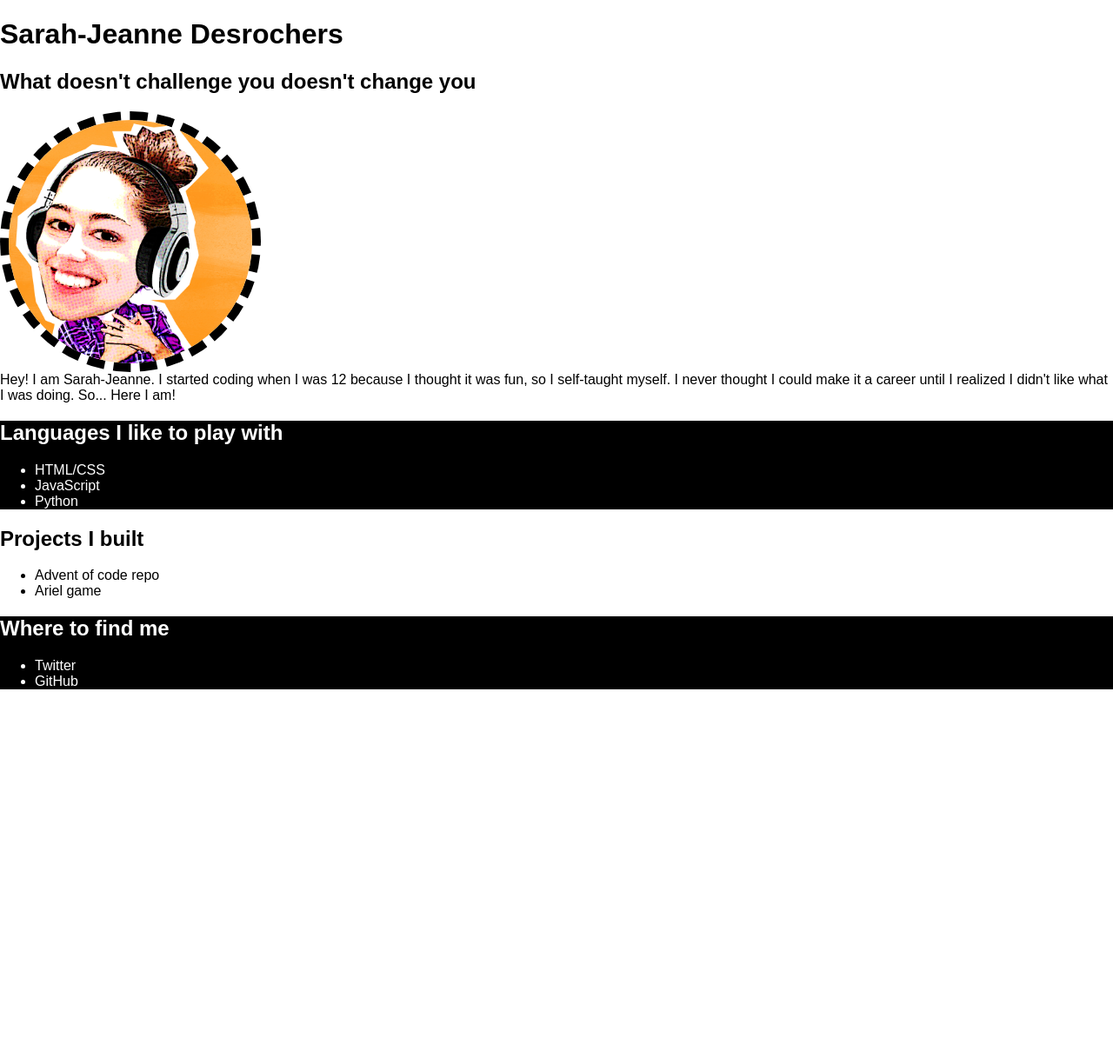
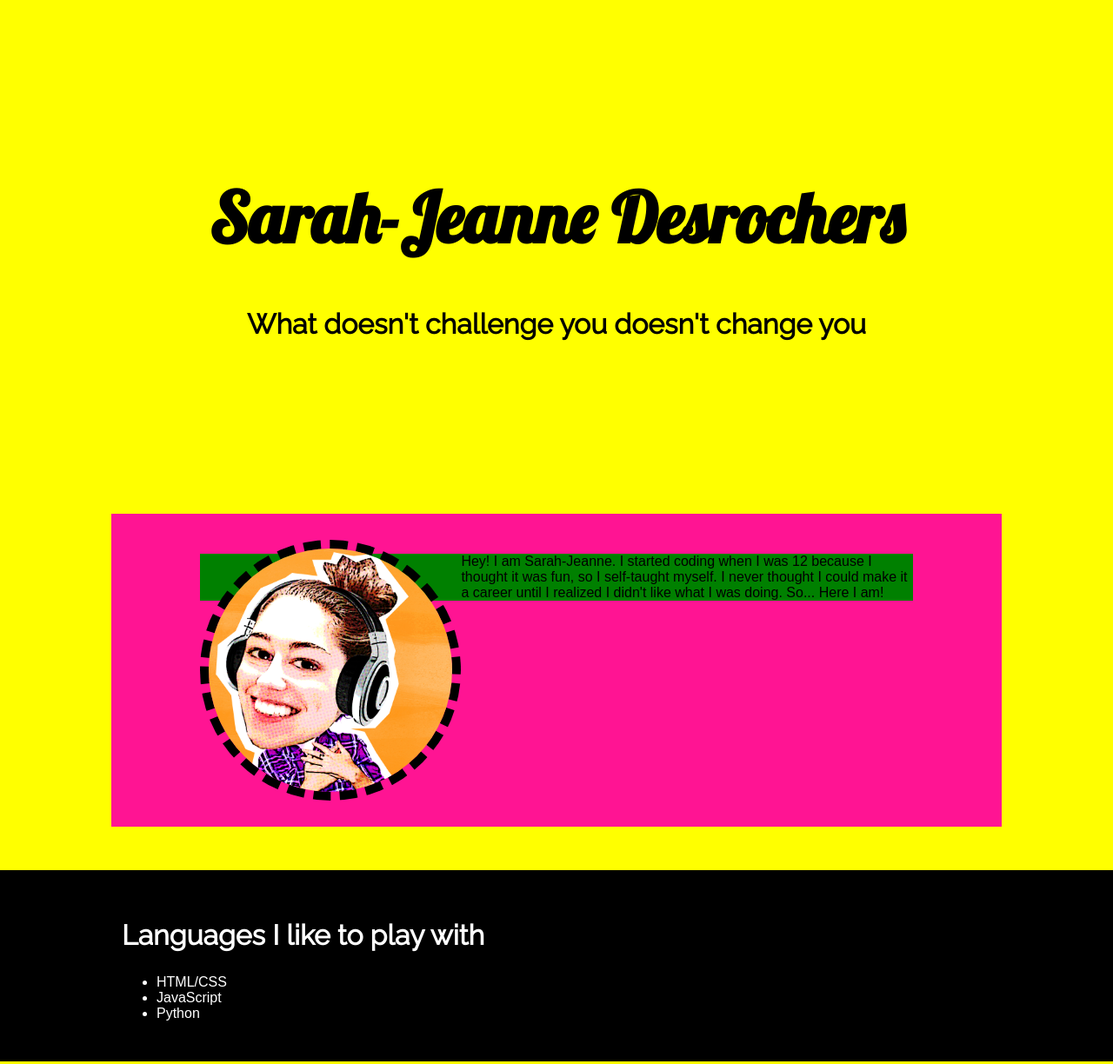
Before and after one commit to Sarahjdes/my-portfolio, a plain HTML site: page index.html in a window 1280 px wide. Shown: the top 1224 px of the page at 87% size. Before the commit the page ends 809 px from the top, so only its background shows below. Drawn offline with Linux system fonts and the light colour scheme.

Commit message:
added some more CSS, played with divs (Day04 #100DaysOfCode)

```diff
--- a/css/style.css
+++ b/css/style.css
@@ -3,6 +3,37 @@ html {
 }
 *, *:before, *:after {
     box-sizing: inherit;
+}
+.clearfix:after {
+      content: "";
+        display: table;
+          clear: both;
+}
+body {
+    background-color: yellow;
+}
+header {
+    margin: 200px auto;
+    text-align: center;
+}
+h1 {
+    font-family: 'Lobster', cursive;
+    font-size: 80px;
+}
+h2 {
+    font-family: 'Raleway', sans-serif;
+    font-size: 32px;
+}
+.content-wrap {
+    max-width: 1000px;
+    width: 80%;
+    margin: 50px auto;
+    padding: 30px 0;
+}
+.profile {
+    width: 80%;
+    background-color: deeppink;
+    margin: 0 auto;
 }
 .profile img {
     border-radius: 50%;
@@ -11,6 +42,10 @@ html {
     border-color: black;
     border-padding: 100px;
     width: 300px;
+    float: left;
+}
+.summary {
+    background-color: green;
 }
 .languages {
   color: white;
--- a/index.html
+++ b/index.html
@@ -1,8 +1,9 @@
 <head>
     <title>My Portfolio</title>
     <meta charset="utf-8">
+    <link rel="stylesheet" type="text/css" href="css/normalize.css">
     <link rel="stylesheet" type="text/css" href="css/style.css">
-    <link rel="stylesheet" type="text/css" href="css/normalize.css">
+    <link href="https://fonts.googleapis.com/css?family=Lobster|Raleway" rel="stylesheet">
 </head>
 <body>
     <header>
@@ -10,31 +11,39 @@
         <h2>What doesn't challenge you doesn't change you</h2>
     </header>
     <section class="profile">
+        <div class="content-wrap clearfix">
             <img src="images/SarahJea.jpg">
             <div class="summary">
-            Hey! I am Sarah-Jeanne. I started coding when I was 12 because I thought it was fun, so I self-taught myself. I never thought I could make it a career until I realized I didn't like what I was doing. So... Here I am!
+                <p>Hey! I am Sarah-Jeanne. I started coding when I was 12 because I thought it was fun, so I self-taught myself. I never thought I could make it a career until I realized I didn't like what I was doing. So... Here I am!</p>
+            </div>
         </div>
     </section>
     <section class="languages">
+        <div class="content-wrap">
             <h2>Languages I like to play with</h2>
             <ul>
                 <li>HTML/CSS</li>
                 <li>JavaScript</li>
                 <li>Python</li>
             </ul>
+        </div>
     </section>
     <section class="projects">
+        <div class="content-wrap">
             <h2>Projects I built</h2>
             <ul>
                 <li>Advent of code repo</li>
                 <li>Ariel game</li>
             </ul>
+        </div>
     </section>
     <section class="contact">
+        <div class="content-wrap">
             <h2>Where to find me</h2>
             <ul>
                 <li>Twitter</li>
                 <li>GitHub</li>
             </ul>
+        </div>
     </section>
 </body>
```
Lines whose indentation alone changed are shown as unchanged.
